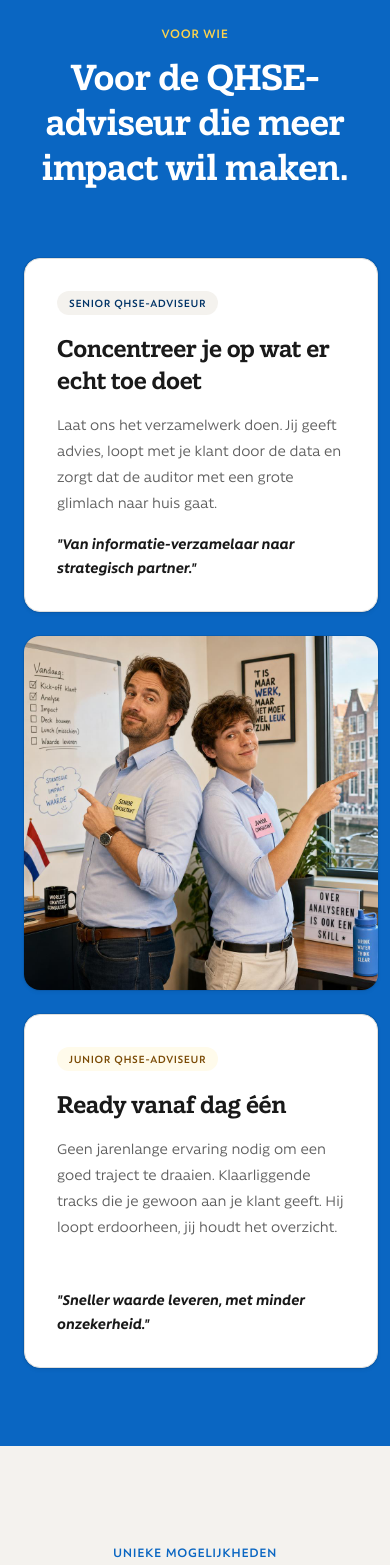
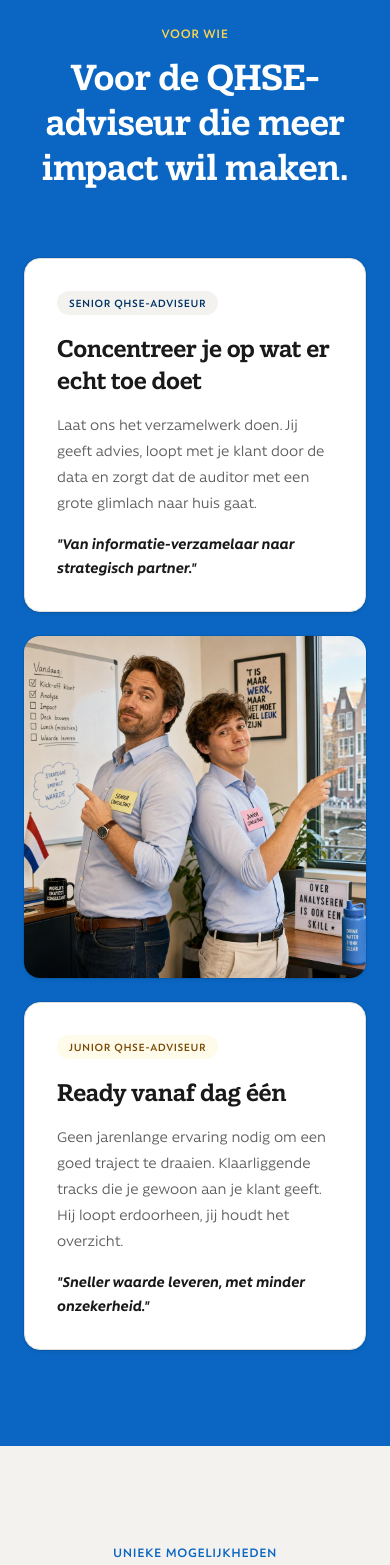
Before and after one commit to helpr-ai/helpr-ai-marketing-page, a Nuxt app: page / in a window 390 px wide. Shown: the part 5025-6590 px from the top of the page. Built offline with nearby package versions, Linux system fonts and the light colour scheme.

Commit message:
Update aspect ratio classes in index.vue for responsive design improvements.

```diff
--- a/pages/index.vue
+++ b/pages/index.vue
@@ -196,7 +196,7 @@
         </div>
 
         <div class="grid lg:grid-cols-3 gap-6 lg:gap-8 max-w-6xl mx-auto">
-          <div class="aspect-square p-8 bg-white rounded-2xl border border-warm-border shadow-card flex flex-col">
+          <div class="lg:aspect-square p-8 bg-white rounded-2xl border border-warm-border shadow-card flex flex-col">
             <div class="inline-flex items-center self-start px-3 py-1 rounded-full bg-navy-50 text-navy-700 text-xs font-semibold uppercase tracking-wider">
               {{ $t('audience.experienced.tag') }}
             </div>
@@ -213,7 +213,7 @@
             />
           </div>
 
-          <div class="aspect-square p-8 bg-white rounded-2xl border border-warm-border shadow-card flex flex-col">
+          <div class="lg:aspect-square p-8 bg-white rounded-2xl border border-warm-border shadow-card flex flex-col">
             <div class="inline-flex items-center self-start px-3 py-1 rounded-full bg-amber-50 text-gold-600 text-xs font-semibold uppercase tracking-wider">
               {{ $t('audience.junior.tag') }}
             </div>
```
